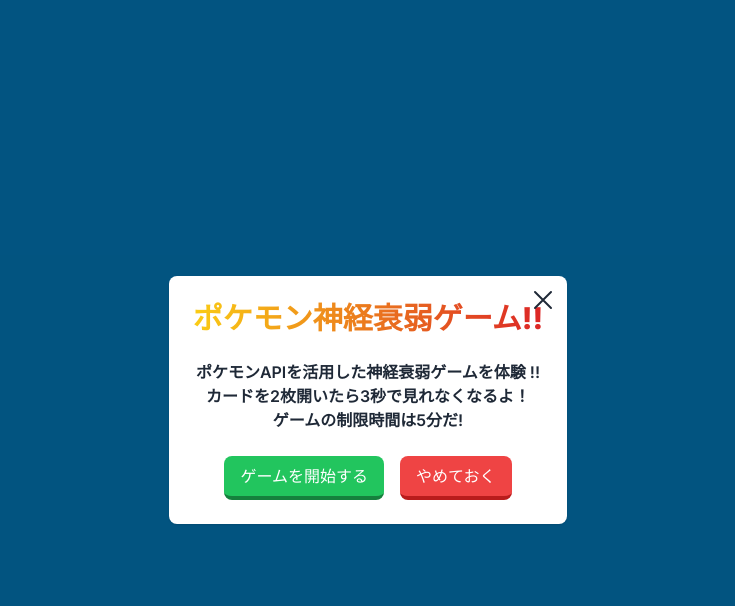
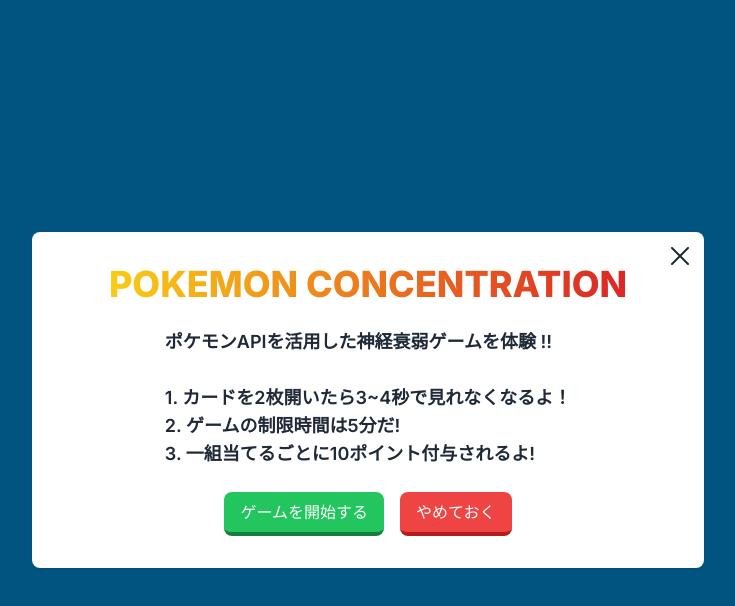
Before and after one commit to Kroro1208/beginners-projects, a Next.js app: page /modal-popup in a window 1280 px wide. Both pictures are taken after a click on the button "Modal Open". Shown: the top 606 px of the page, without its empty margins (272-1007 px from the left). Built offline with nearby package versions, Linux system fonts and the light colour scheme.

Commit message:
モーダルスタイル変えた

```diff
--- a/app/(main)/modal-popup/Modal.tsx
+++ b/app/(main)/modal-popup/Modal.tsx
@@ -1,27 +1,26 @@
 import { CloseIcon } from '@/app/components/icon/Closeicon';
-import React from 'react'
+import React from 'react';
 
 type Props = {
   open: boolean;
   onClose: () => void;
   children: React.ReactNode;
-}
+};
 
 export const Modal: React.FC<Props> = ({ open, onClose, children }) => {
   return (
     <div
       className={`fixed inset-0 min-h-screen flex justify-center items-center transition-colors
     ${open ? "visible bg-black/20" : "invisible"}`}>
-      <div className={`bg-white rounded-lg shadow p-6 transition-all max-w-md
+      <div className={`bg-white rounded-lg shadow p-8 transition-all max-w-2xl w-full h-auto max-h-screen
         ${open ? "scale-100 opacity-100" : "scale-110 opacity-0"}`}>
         <button
           onClick={onClose}
           className='absolute top-2 right-2'>
           <CloseIcon />
         </button>
-        {/* このchildrenにはModalタグ内のコンテンツが渡ってくる */}
         {children}
       </div>
     </div>
-  )
-}
+  );
+};
--- a/app/(main)/modal-popup/page.tsx
+++ b/app/(main)/modal-popup/page.tsx
@@ -15,15 +15,16 @@
             </button>
             <Modal open={open} onClose={() => setOpen(false)} >
                 <div className='flex flex-col gap-6 items-center'>
-                    <h1 className='text-3xl font-extrabold text-transparent bg-clip-text bg-gradient-to-r from-yellow-400 to-red-600'>
-                        ポケモン神経衰弱ゲーム!!
+                    <h1 className='text-4xl font-extrabold text-transparent bg-clip-text bg-gradient-to-r from-yellow-400 to-red-600'>
+                        POKEMON CONCENTRATION
                     </h1>
-                    <p className='text-md font-semibold text-center'>
+                    <p className='text-lg font-semibold text-start'>
                         ポケモンAPIを活用した神経衰弱ゲームを体験 !!<br />
-                        カードを2枚開いたら3秒で見れなくなるよ！<br />
-                        ゲームの制限時間は5分だ!
+                        <br />
+                        1. カードを2枚開いたら3~4秒で見れなくなるよ！<br />
+                        2. ゲームの制限時間は5分だ!<br />
+                        3. 一組当てるごとに10ポイント付与されるよ!
                     </p>
-
                     <div className='flex items-center justify-center gap-4'>
                         <Link href={"/pokemon-game"}>
                             <button className="bg-green-500 px-4 py-2 rounded-lg text-white hover:bg-green-600 border-green-700 border-b-4 active:border-b-0 transition-all transform active:scale-95">
```
